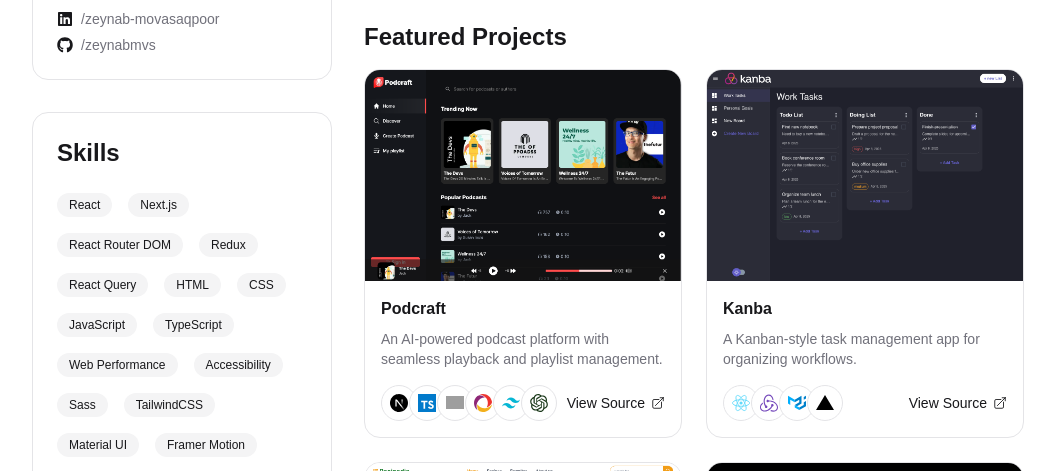
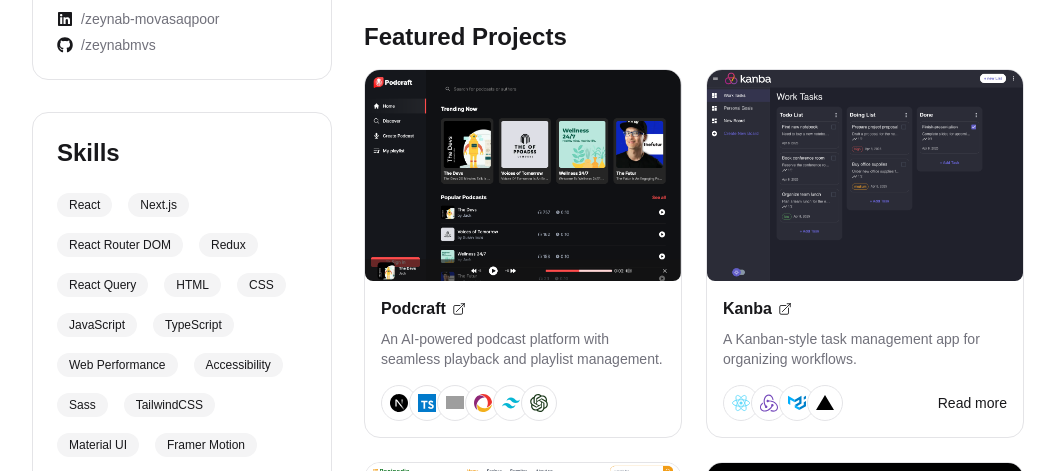
Before and after one commit to zeynabmvs/zeynab-dev, a Next.js app: page / in a window 1280 px wide. Shown: the part 453-924 px from the top of the page, without its empty margins (112-1167 px from the left). Built offline with nearby package versions, Linux system fonts and the light colour scheme; grey boxes are pictures that could not be loaded.

Commit message:
Update project card with new styles and link to details page

```diff
--- a/app/components/Projects.tsx
+++ b/app/components/Projects.tsx
@@ -1,6 +1,10 @@
 import Image from "next/image";
 import Link from "next/link";
-import { ArrowTopRightOnSquareIcon } from "@heroicons/react/24/outline";
+import {
+  ArrowTopRightOnSquareIcon,
+  CodeBracketIcon,
+  EyeIcon,
+} from "@heroicons/react/24/outline";
 import { TechStackList } from "@/app/components/TechStack";
 
 type ProjectCardProps = {
@@ -13,6 +17,7 @@
   techStack: number[];
   liveSite: string;
   priority: number;
+  hasDetailsPage: boolean;
 };
 
 const ProjectCard: React.FC<ProjectCardProps> = ({
@@ -24,34 +29,49 @@
   tags,
   techStack,
   liveSite,
+  hasDetailsPage,
 }) => {
   const slug = title.toLowerCase().replace(/\s+/g, "-");
 
   return (
     <article className="card card-shadow overflow-hidden flex flex-col h-full">
-      <div className="relative w-full aspect-3/2">
-        <Link
-          href={`/projects/${slug}`}
-          className="block w-full h-full"
-          title="View project details"
-        >
+      <div className="relative w-full aspect-3/2 group overflow-hidden rounded-lg">
         <Image
           src={imageUrl}
           alt={`${title} preview`}
           fill
-            className="object-cover"
+          className="object-cover transition-transform duration-300 "
           sizes="(max-width: 768px) 100vw, (max-width: 1200px) 50vw, 33vw"
         />
+        <div className="absolute inset-0 bg-primary/60 opacity-0 group-hover:opacity-100 transition-opacity duration-300 flex items-center justify-center gap-4">
+          <Link
+            className="p-2 bg-white rounded-full hover:bg-gray-200 cursor-pointer"
+            href={repoUrl}
+            target="_blank"
+          >
+            <CodeBracketIcon className="size-6 text-primary" />
           </Link>
+
+          <Link
+            className="p-2 bg-white rounded-full hover:bg-gray-200 cursor-pointer"
+            href={liveSite}
+            target="_blank"
+          >
+            <EyeIcon className="size-6 text-primary" />
+          </Link>
+        </div>
       </div>
       <div className="flex flex-col flex-grow p-4">
         <header>
           <Link
-            className="inline-block font-semibold hover:text-primary hover:underline transition-colors"
-            href={`/projects/${slug}`}
+            className="inline-flex items-center gap-1.5 text-primary hover:text-primary-dark hover:underline transition-colors font-semibold"
+            href={liveSite}
+            target="_blank"
             title="View project details"
           >
             {title}
+            <ArrowTopRightOnSquareIcon className="w-3.5 h-3.5" />
+
           </Link>
           <p className="text-sm mt-2 text-muted">{description}</p>
         </header>
@@ -59,7 +79,17 @@
           {techStack && techStack.length > 0 && (
             <TechStackList techStackIds={techStack} />
           )}
+
+          {hasDetailsPage && (
             <a
+              href={`/projects/${slug}`}
+              rel="noopener noreferrer"
+              className="inline-flex items-center gap-1.5 text-sm text-primary hover:text-primary-dark hover:underline transition-colors"
+            >
+              Read more
+            </a>
+          )}
+          {/* <a
             href={repoUrl}
             target="_blank"
             rel="noopener noreferrer"
@@ -67,7 +97,7 @@
           >
             View Source
             <ArrowTopRightOnSquareIcon className="w-3.5 h-3.5" />
-          </a>
+          </a> */}
         </div>
       </div>
     </article>
```
Also changed, not shown: app/lib/data.js. Lines whose indentation alone changed are shown as unchanged.
